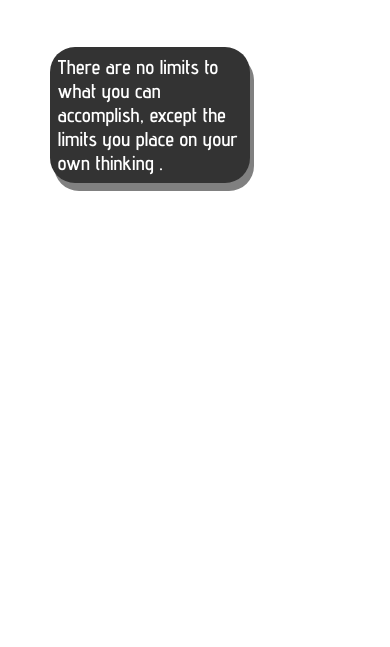
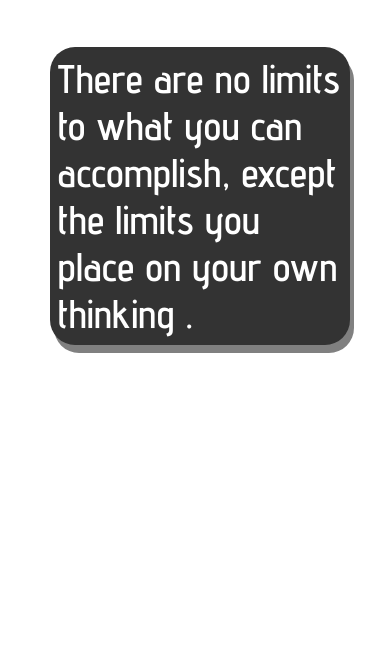
Before and after one commit to kiranmaurya/zabstract, a plain HTML site: page about.html in a window 390 px wide. Shown: the part 147-794 px from the top of the page. Drawn offline with nearby package versions, Linux system fonts and the light colour scheme; a web font is replaced by a local one.

Commit message:
about edited

```diff
--- a/about.css
+++ b/about.css
@@ -109,8 +109,8 @@
 
   @media screen and (max-width: 800px){
     .about{
-      font-size: 10pt;
-      width: 200px;
+      font-size: 20pt;
+      width: 300px;
       margin: 50px;
     }
   }
```
